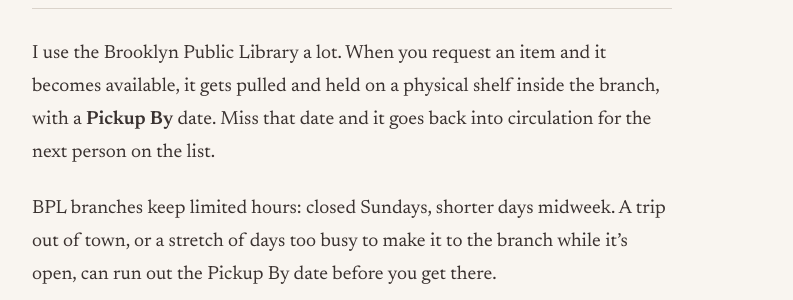
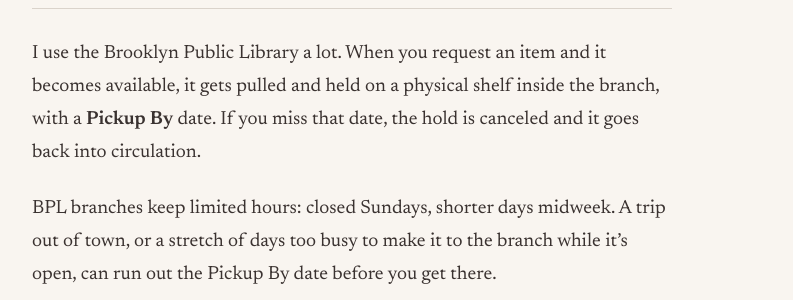
Before and after one commit to JohnSpencerTerry/wb, a Jekyll site: the page built from _articles/bpl-extend-hold-feature-request.md, in a window 1280 px wide and 900 px high. Shown: the part 418-718 px from the top of the window, without its empty margins (242-1035 px from the left). Built offline with Jekyll 4.4.1, drawn with Linux system fonts in a browser that asks for light colours.

Commit message:
Update bpl-extend-hold-feature-request.md

```diff
--- a/_articles/bpl-extend-hold-feature-request.md
+++ b/_articles/bpl-extend-hold-feature-request.md
@@ -6,7 +6,7 @@
 draft: true
 ---
 
-I use the Brooklyn Public Library a lot. When you request an item and it becomes available, it gets pulled and held on a physical shelf inside the branch, with a **Pickup By** date. Miss that date and it goes back into circulation for the next person on the list.
+I use the Brooklyn Public Library a lot. When you request an item and it becomes available, it gets pulled and held on a physical shelf inside the branch, with a **Pickup By** date. If you miss that date, the hold is canceled and it goes back into circulation.
 
 BPL branches keep limited hours: closed Sundays, shorter days midweek. A trip out of town, or a stretch of days too busy to make it to the branch while it's open, can run out the Pickup By date before you get there.
 
```
